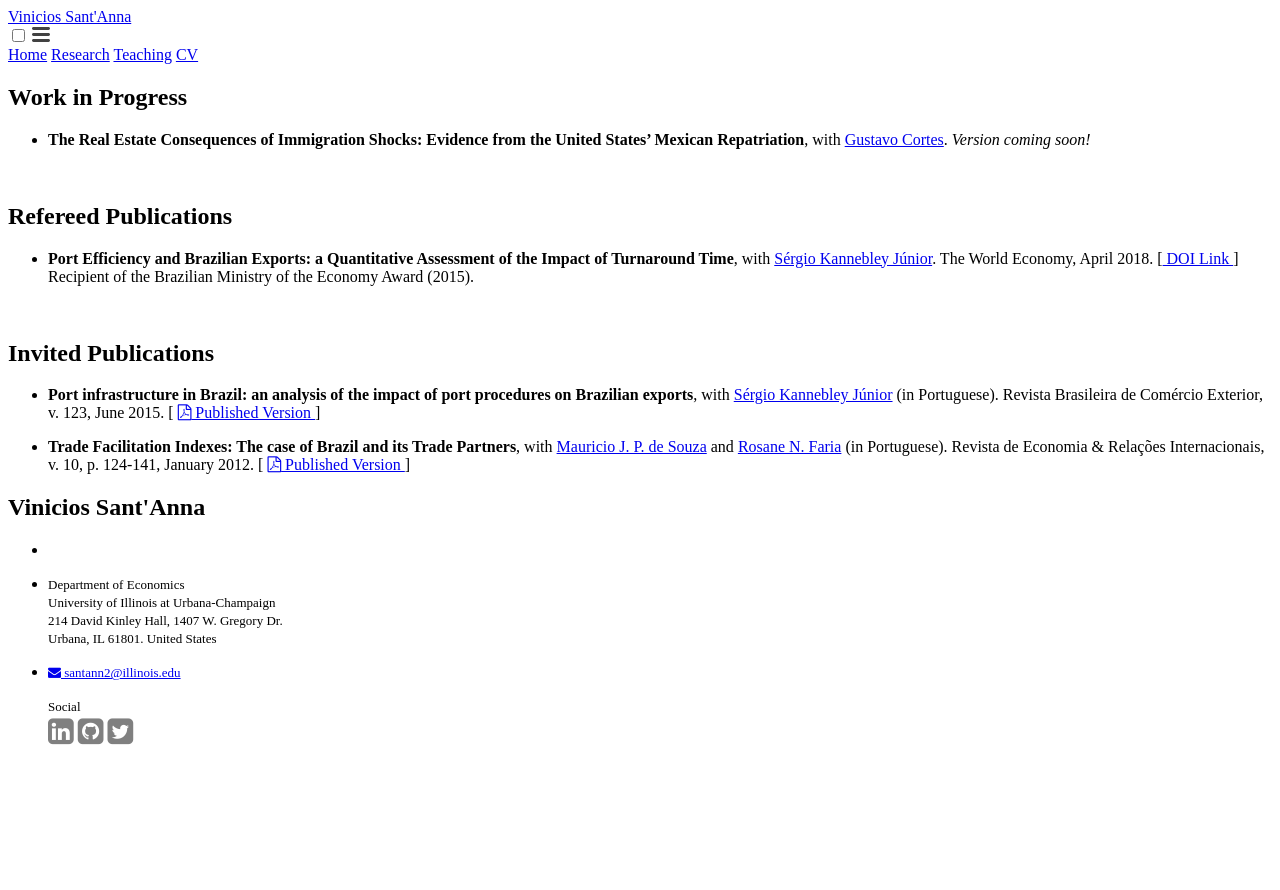
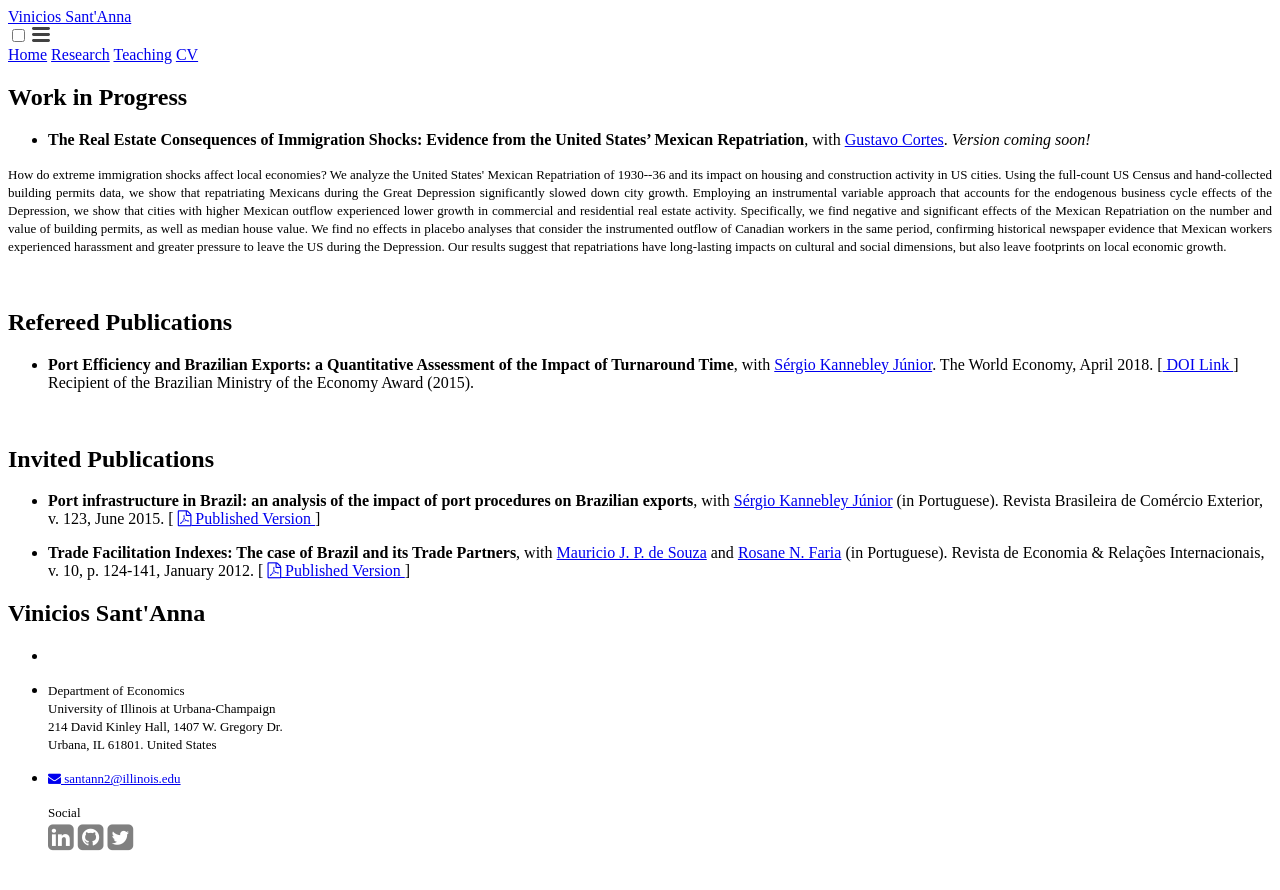
Before and after one commit to vpsantanna/vpsantanna.github.io, a Jekyll site: the page built from 2-research.md, in a window 1280 px wide. Shown: the top 890 px of the page. Built offline with Jekyll 4.4.1, drawn with Linux system fonts in a browser that asks for light colours; a script that is not in the unit is left out.

Commit message:
Update 2-research.md

```diff
--- a/2-research.md
+++ b/2-research.md
@@ -7,6 +7,8 @@ permalink: /research/
 # Work in Progress
 
 - <b>The Real Estate Consequences of Immigration Shocks: Evidence from the United States' Mexican Repatriation</b>, with <a href="https://sites.google.com/site/cortesgustavos" target="_blank"> Gustavo Cortes</a>. <em>Version coming soon! </em>
+
+<p style="text-align: justify;"><font size="2"> How do extreme immigration shocks affect local economies? We analyze the United States' Mexican Repatriation of 1930--36 and its impact on housing and construction activity in US cities. Using the full-count US Census and hand-collected building permits data, we show that repatriating Mexicans during the Great Depression significantly slowed down city growth. Employing an instrumental variable approach that accounts for the endogenous business cycle effects of the Depression, we show that cities with higher Mexican outflow experienced lower growth in commercial and residential real estate activity. Specifically, we find negative and significant effects of the Mexican Repatriation on the number and value of building permits, as well as median house value. We find no effects in placebo analyses that consider the instrumented outflow of Canadian workers in the same period, confirming historical newspaper evidence that Mexican workers experienced harassment and greater pressure to leave the US during the Depression. Our results suggest that repatriations have long-lasting impacts on cultural and social dimensions, but also leave footprints on local economic growth. </font></p>
 
 <br>
 
```
